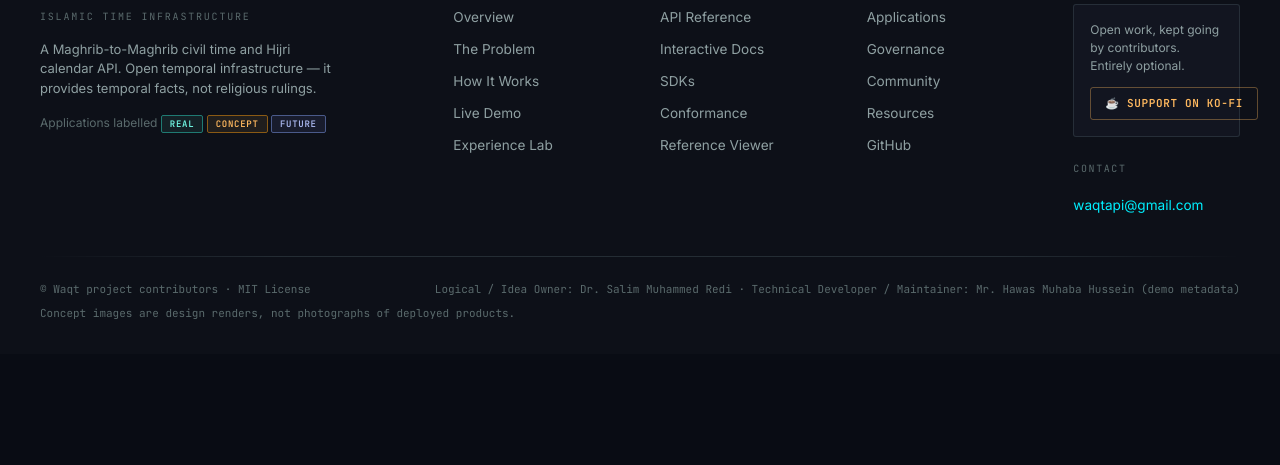
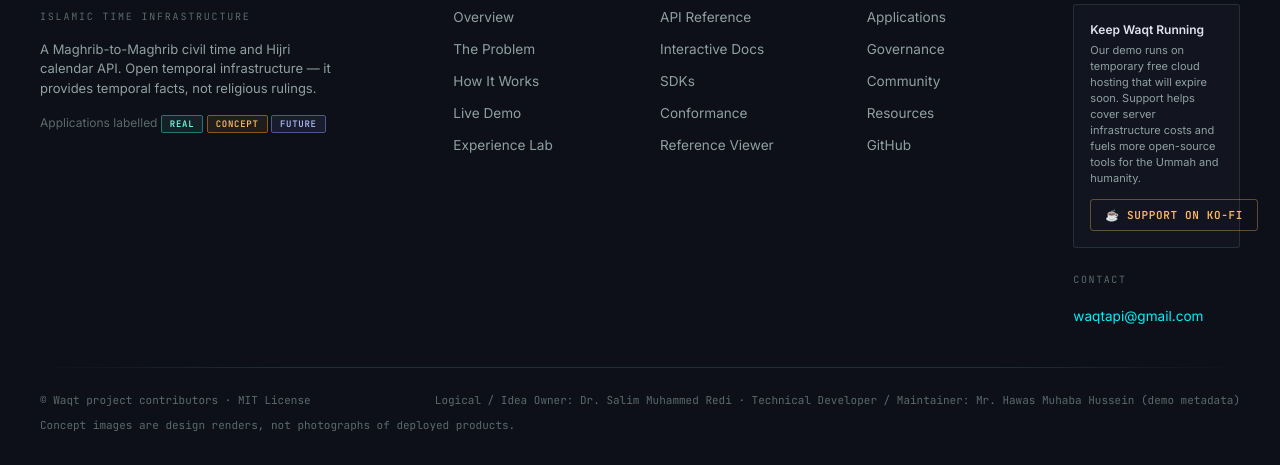
Before and after one commit to Hawas-Muhaba/waqt-api, a plain HTML site: page apps/web/index.html in a window 1280 px wide. Shown: the part 8879-9344 px from the top of the page. Before the commit the page ends 9233 px from the top, so only its background shows below. Drawn offline with Linux system fonts and the light colour scheme; no server answers.

Commit message:
feat(web): update support section with server coverage and community mission note

```diff
--- a/apps/web/index.html
+++ b/apps/web/index.html
@@ -773,7 +773,8 @@
       <div>
         <h2 class="r-footer-col-title">Support Waqt</h2>
         <div style="border:1px solid var(--r-line);padding:1rem;border-radius:3px;background:var(--r-bg-2);margin-bottom:1.5rem">
-          <p class="text-[12px] mb-3" style="color:var(--r-text-3)">Open work, kept going by contributors. Entirely optional.</p>
+          <p class="text-[12px] mb-1" style="color:var(--r-text-1);font-weight:600">Keep Waqt Running</p>
+          <p class="text-[11px] mb-3" style="color:var(--r-text-3);line-height:1.45">Our demo runs on temporary free cloud hosting that will expire soon. Support helps cover server infrastructure costs and fuels more open-source tools for the Ummah and humanity.</p>
           <a data-cfg="@support" href="#" class="r-btn r-btn-amber" style="padding:7px 14px;font-size:11px">☕ Support on Ko-fi</a>
         </div>
         <h2 class="r-footer-col-title">Contact</h2>
```
Also changed, not shown: apps/web/community.html (+1 -1 lines).
